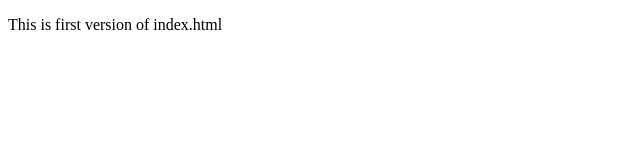
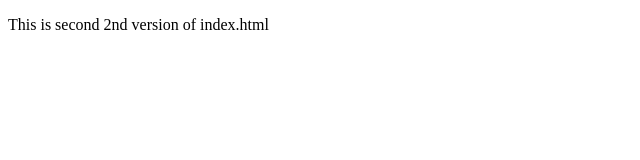
Before and after one commit to nitinpandey1019/eduwap, a plain HTML site: page index.html in a window 1280 px wide. Shown: the full height of the page, 0-640 px from the left. Drawn offline with Linux system fonts and the light colour scheme.

Commit message:
this is second version

```diff
--- a/index.html
+++ b/index.html
@@ -7,6 +7,6 @@
     <title>Eduwap</title>
 </head>
 <body>
-    <p>This is first version of index.html</p>
+    <p>This is second 2nd version of index.html</p>
 </body>
 </html>
```
